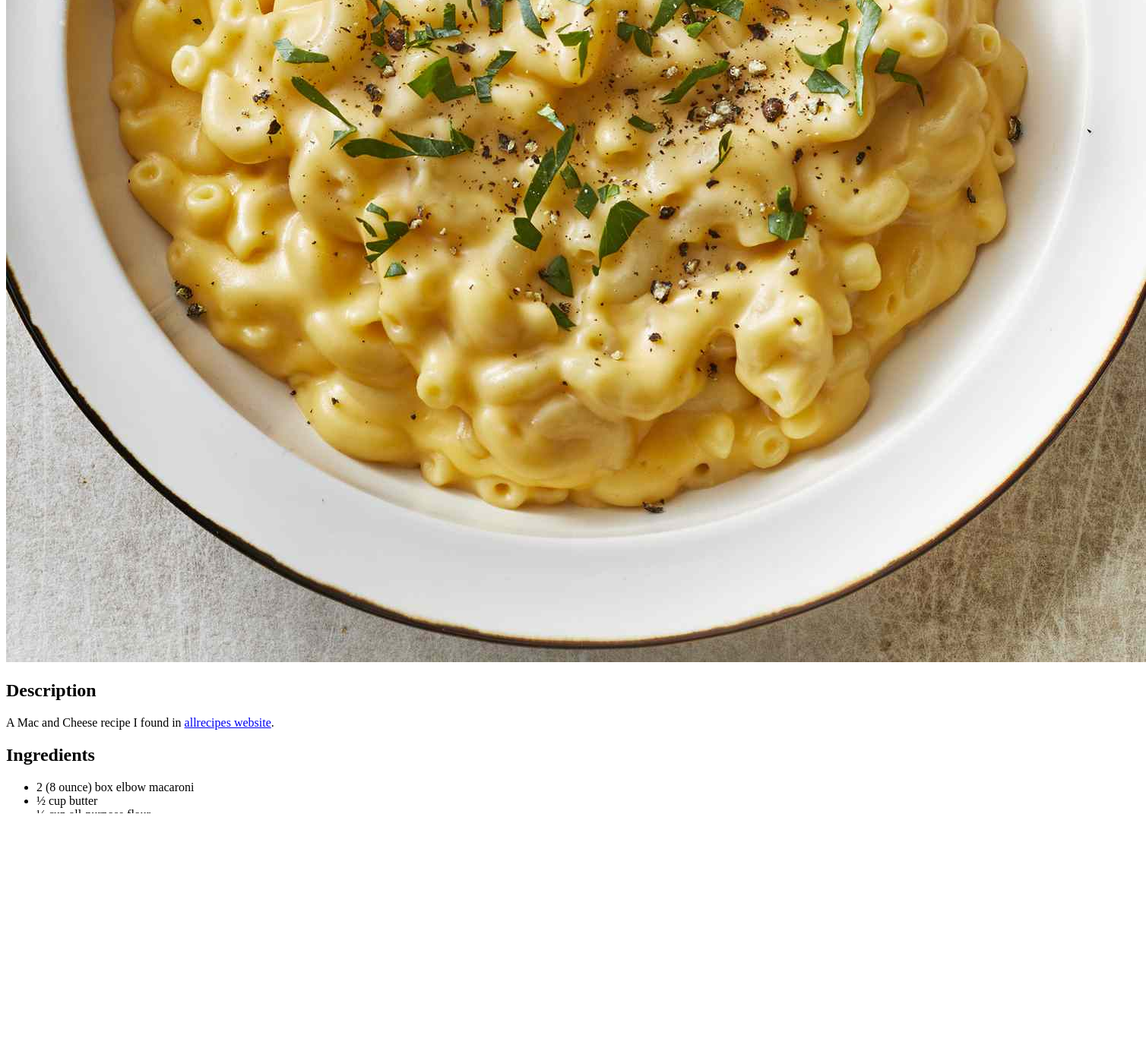
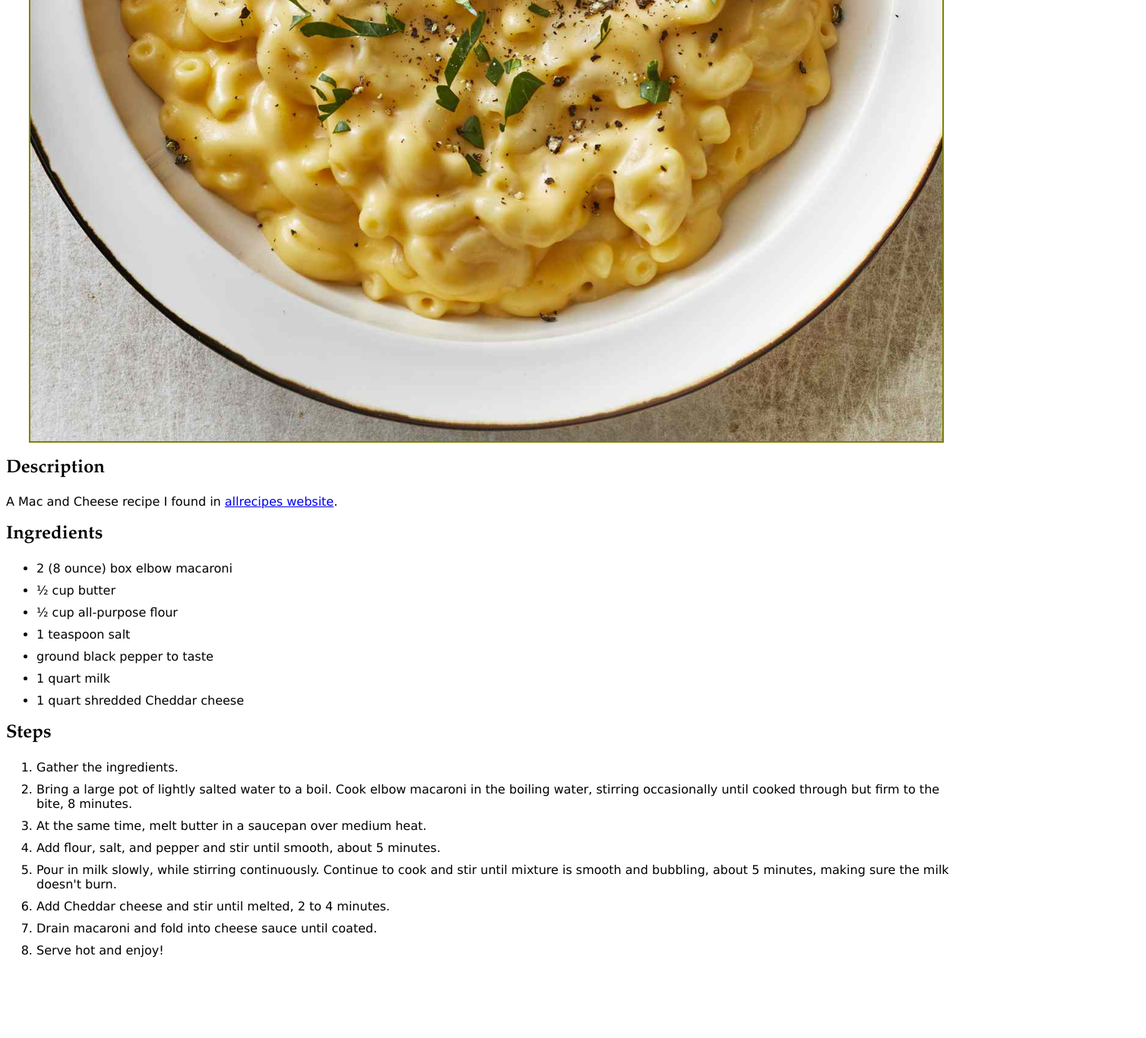
Before and after one commit to rbamboofield/odin-recipes, a plain HTML site: page recipes/mac-and-cheese.html in a window 1280 px wide. Shown: the part 708-2075 px from the top of the page at 76% size, 1508 px wide, since content can reach past the window. After the commit the page ends 1985 px from the top, so only its background shows below. Drawn offline with Linux system fonts and the light colour scheme.

Commit message:
Add CSS to HTML pages

```diff
--- a/recipes/mac-and-cheese.html
+++ b/recipes/mac-and-cheese.html
@@ -3,15 +3,16 @@
     <head>
         <meta charset="UTF-8">
         <title> Mac and Cheese Recipe</title>
+        <link rel="stylesheet" href="../styles.css">
     </head>
 
     <body>
         <h1>Mac and Cheese</h1>
-        <img src="../images/mac-and-cheese.jpg" alt="Mac and Cheese topped with ground black-pepper and parsley">
+        <img class="recipe-photo" src="../images/mac-and-cheese.jpg" alt="Mac and Cheese topped with ground black-pepper and parsley">
         <h2>Description</h2>
         <p>A Mac and Cheese recipe I found in <a href="https://www.allrecipes.com/recipe/238691/simple-macaroni-and-cheese/">allrecipes website</a>.</p>
         <h2>Ingredients</h2>
-        <ul>
+        <ul class="ingredients spaced-item">
             <li>2 (8 ounce) box elbow macaroni</li>
             <li>½ cup butter</li>
             <li>½ cup all-purpose flour</li>
@@ -21,7 +22,7 @@
             <li>1 quart shredded Cheddar cheese</li>
         </ul>
         <h2>Steps</h2>
-        <ol>
+        <ol class="steps spaced-item">
             <li>Gather the ingredients.</li>
             <li>Bring a large pot of lightly salted water to a boil. Cook elbow macaroni in the boiling water, stirring occasionally until cooked through but firm to the bite, 8 minutes.</li>
             <li>At the same time, melt butter in a saucepan over medium heat.</li>
--- /dev/null
+++ b/styles.css
@@ -0,0 +1,33 @@
+* {
+    font-family: Verdana, Times, serif;
+}
+
+h1 {
+    font-family: Georgia, Garamond, serif;
+    text-align: center;
+}
+
+h2 {
+    font-family: Garamond, serif;
+}
+
+.spaced-item li:not(:last-child) {
+    margin-bottom: 10px;
+}
+
+.recipe-photo {
+    border: 2px solid olive;
+    height: auto;
+    display: block;
+    margin-left: auto;
+    margin-right: auto;
+    max-width: 95%;
+}
+
+.recipes-list {
+    list-style: square;
+}
+
+.recipes-list a {
+    text-decoration: none;
+}
```
Also changed, not shown: index.html (+3 -2 lines), recipes/boiled-eggs.html (+4 -3 lines), recipes/lasagna.html (+4 -3 lines).
